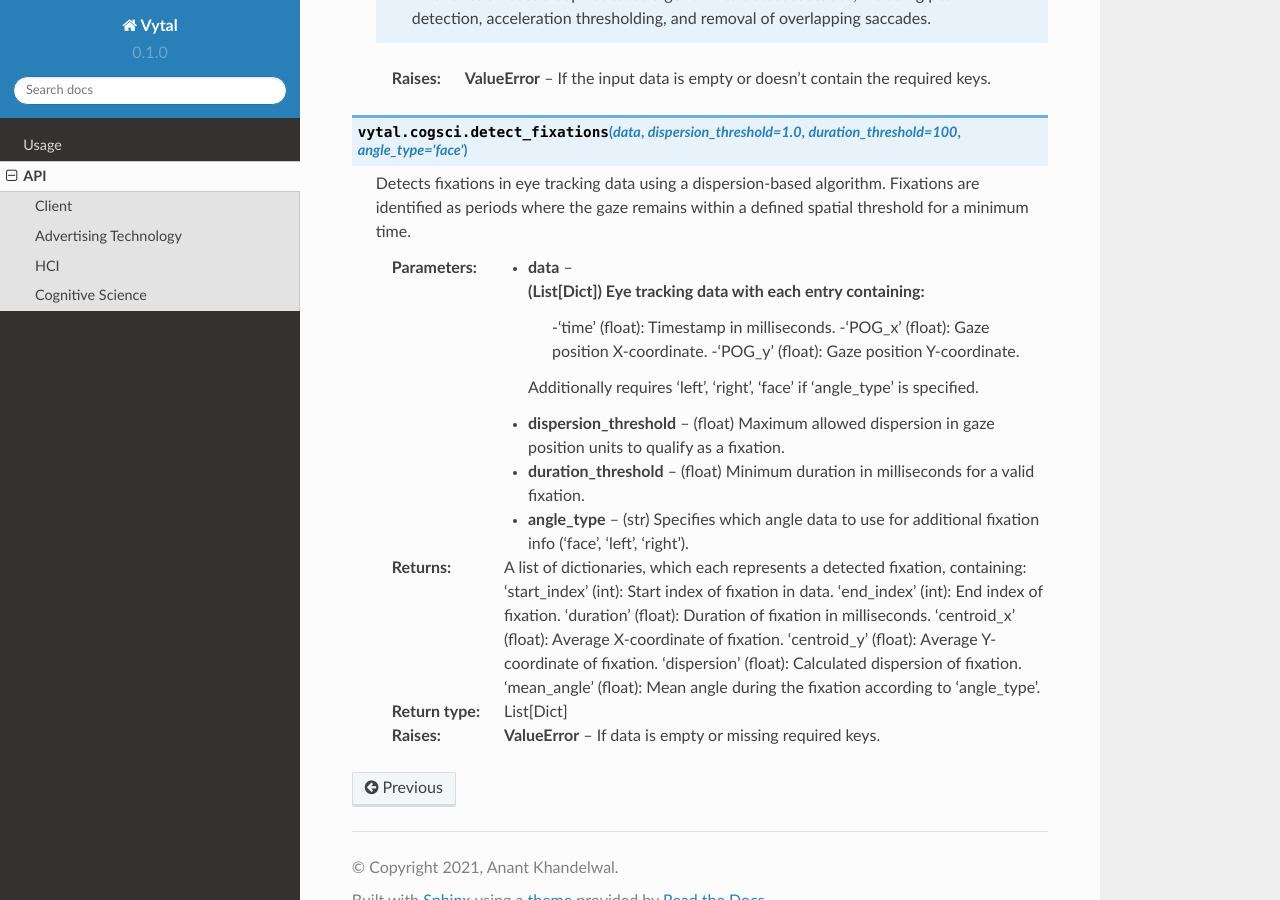
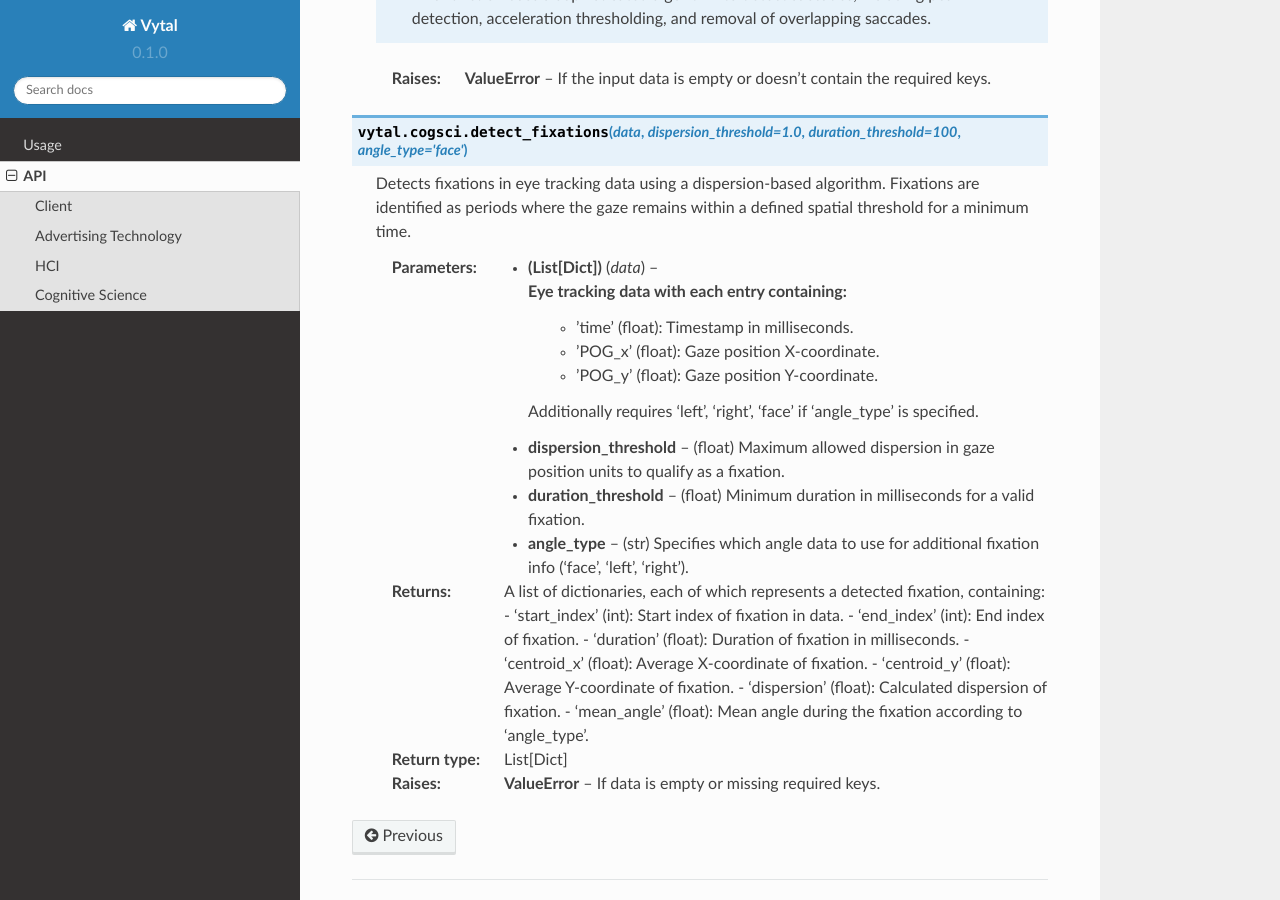
Before and after one commit to anantk2006/vytal, a Sphinx documentation site: the page built from docs/source/api.rst, in a window 1280 px wide and 900 px high, scrolled down 11691 px. Built offline with Sphinx 7.4.7 and the Read the Docs theme 2.0.0, drawn with Linux system fonts in a browser that asks for light colours.

```diff
--- a/docs/source/api.rst
+++ b/docs/source/api.rst
@@ -519,23 +519,23 @@ Cognitive Science
 
    Detects fixations in eye tracking data using a dispersion-based algorithm. Fixations are identified as periods where the gaze remains within a defined spatial threshold for a minimum time.
 
-   :param data: (List[Dict]) Eye tracking data with each entry containing:
-            -'time' (float): Timestamp in milliseconds.
-            -'POG_x' (float): Gaze position X-coordinate.
-            -'POG_y' (float): Gaze position Y-coordinate.
+   :param data (List[Dict]): Eye tracking data with each entry containing:
+            - 'time' (float): Timestamp in milliseconds.
+            - 'POG_x' (float): Gaze position X-coordinate.
+            - 'POG_y' (float): Gaze position Y-coordinate.
       Additionally requires 'left', 'right', 'face' if 'angle_type' is specified.
    :param dispersion_threshold: (float) Maximum allowed dispersion in gaze position units to qualify as a fixation.
    :param duration_threshold: (float) Minimum duration in milliseconds for a valid fixation.
    :param angle_type: (str) Specifies which angle data to use for additional fixation info ('face', 'left', 'right').
 
-   :return: A list of dictionaries, which each represents a detected fixation, containing:
-            'start_index' (int): Start index of fixation in data.
-            'end_index' (int): End index of fixation.
-            'duration' (float): Duration of fixation in milliseconds.
-            'centroid_x' (float): Average X-coordinate of fixation.
-            'centroid_y' (float): Average Y-coordinate of fixation.
-            'dispersion' (float): Calculated dispersion of fixation.
-            'mean_angle' (float): Mean angle during the fixation according to 'angle_type'.
+   :return: A list of dictionaries, each of which represents a detected fixation, containing:
+            - 'start_index' (int): Start index of fixation in data.
+            - 'end_index' (int): End index of fixation.
+            - 'duration' (float): Duration of fixation in milliseconds.
+            - 'centroid_x' (float): Average X-coordinate of fixation.
+            - 'centroid_y' (float): Average Y-coordinate of fixation.
+            - 'dispersion' (float): Calculated dispersion of fixation.
+            - 'mean_angle' (float): Mean angle during the fixation according to 'angle_type'.
    :rtype: List[Dict]
 
    :raises ValueError: If data is empty or missing required keys.
```
